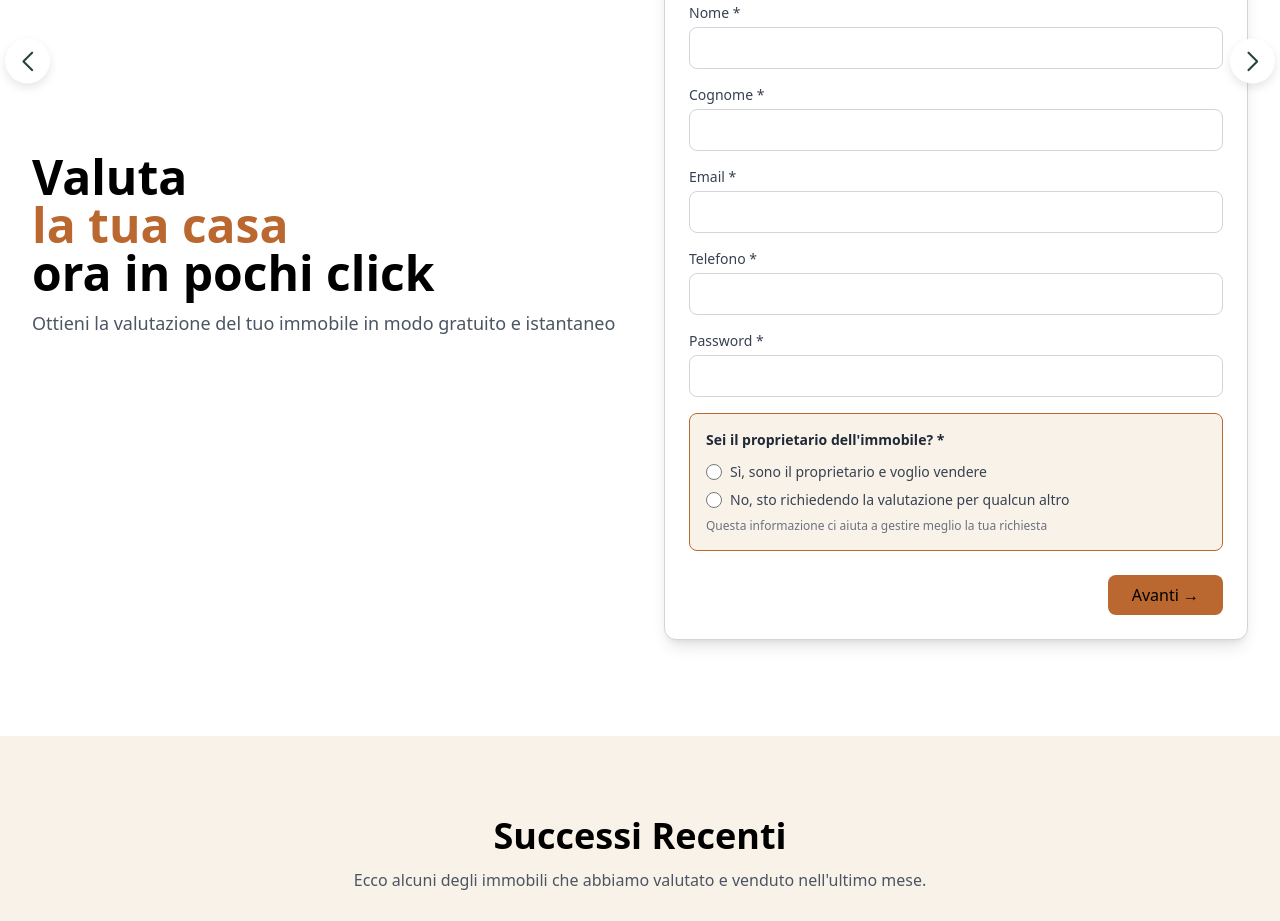
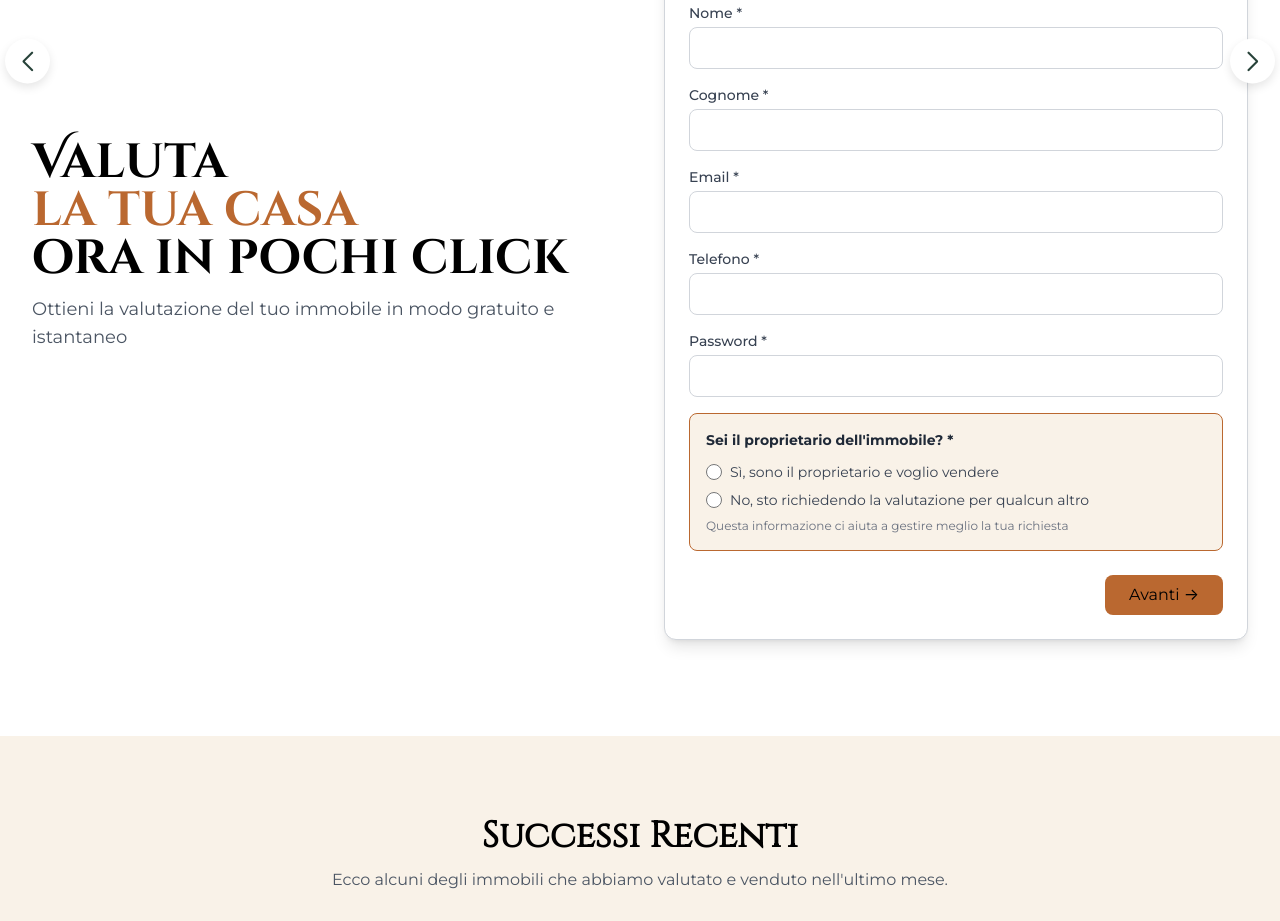
Before and after one commit to marcologioco/laboratorio-integrato-group-4, a website: page immobiliaris-be/src/main/resources/static/index.html in a window 1280 px wide. Shown: the part 339-1260 px from the top of the page. Drawn offline with nearby package versions, Linux system fonts and the light colour scheme.

Commit message:
added the fonts in main page

```diff
--- a/immobiliaris-be/src/main/resources/static/index.html
+++ b/immobiliaris-be/src/main/resources/static/index.html
@@ -9,8 +9,15 @@
     <!-- tuo CSS Tailwind -->
     <link href="styles/style-tailwind.css" rel="stylesheet">
 
+    <!-- Google Fonts: Montserrat (base), Cinzel, Cinzel Decorative -->
+    <link rel="preconnect" href="https://fonts.googleapis.com">
+    <link rel="preconnect" href="https://fonts.gstatic.com" crossorigin>
+    <link href="https://fonts.googleapis.com/css2?family=Cinzel&family=Cinzel+Decorative:wght@400;700&family=Montserrat:wght@300;400;500;700;800&display=swap" rel="stylesheet">
+
     <link rel="stylesheet" href="https://cdn.jsdelivr.net/npm/swiper@11/swiper-bundle.min.css" />
     <link rel="stylesheet" href="./styles/home-styles.css" />
+    <!-- custom font utilities & base overrides (loaded after Tailwind so it wins) -->
+    <link rel="stylesheet" href="./styles/custom-fonts.css" />
 
     <style>
         .form-step {
@@ -23,7 +30,7 @@
     </style>
 </head>
 
-<body class="font-sans text-my-black antialiased">
+<body class="font-montserrat text-my-black antialiased">
 
     <div class="bg-my-green-dark text-my-cream text-xs py-2.5">
         <div class="max-w-7xl mx-auto px-4 sm:px-6 lg:px-8 flex justify-between items-center">
@@ -138,7 +145,7 @@
             <div class="grid grid-cols-1 md:grid-cols-2 items-center gap-8 md:gap-12">
 
                 <div>
-                    <h1 class="text-4xl md:text-5xl font-extrabold leading-tight text-my-black">
+                    <h1 class="text-4xl md:text-5xl font-extrabold leading-tight text-my-black font-cinzel-decorative">
                         Valuta <br>
                         <span class="text-my-orange">la tua casa</span><br>
                         ora in pochi click
@@ -505,7 +512,7 @@
     <section class="py-20 bg-my-cream">
         <div class="max-w-7xl mx-auto px-4 sm:px-6 lg:px-8">
             <div class="text-center mb-12">
-                <h2 class="text-3xl md:text-4xl font-extrabold text-my-black mb-3">
+                <h2 class="text-3xl md:text-4xl font-extrabold text-my-black mb-3 font-cinzel">
                     Successi Recenti
                 </h2>
                 <p class="text-gray-600">Ecco alcuni degli immobili che abbiamo valutato e venduto nell'ultimo mese.</p>
@@ -702,7 +709,7 @@
 
     <section id="servizi" class="py-16">
         <div class="max-w-7xl mx-auto px-4 sm:px-6 lg:px-8 text-center">
-            <h2 class="text-3xl font-bold mb-2 text-my-black">Cosa ottieni affidandoti a noi</h2>
+            <h2 class="text-3xl font-bold mb-2 text-my-black font-cinzel">Cosa ottieni affidandoti a noi</h2>
             <p class="text-gray-600 mb-1">Lavoriamo nel settore immobiliare da più di 50 anni e abbiamo le soluzioni ai
                 tuoi problemi</p>
             <p class="text-gray-600 mb-8">Un servizio completo, rapido e costruito intorno alle tue esigenze.</p>
@@ -740,7 +747,7 @@
         <div class="max-w-7xl mx-auto px-4 sm:px-6 lg:px-8">
             <div class="grid grid-cols-1 md:grid-cols-2 items-center gap-12">
                 <div class="relative z-10">
-                    <h2 class="text-4xl font-extrabold leading-tight">
+                    <h2 class="text-4xl font-extrabold leading-tight font-cinzel">
                         Siamo qui per<br>
                         <span class="text-4xl md:text-5xl font-bold text-my-orange">darti sicurezza,
                             chiarezza</span><br>
--- /dev/null
+++ b/immobiliaris-be/src/main/resources/static/styles/custom-fonts.css
@@ -0,0 +1,35 @@
+/* custom-fonts.css
+   - Loads font-family utilities and sets base fonts for the site.
+   - Loaded after Tailwind so rules here override generated Tailwind defaults where needed.
+*/
+
+:root {
+  --font-montserrat: 'Montserrat', ui-sans-serif, system-ui, -apple-system, 'Segoe UI', Roboto, 'Helvetica Neue', Arial, 'Noto Color Emoji', 'Apple Color Emoji', 'Segoe UI Emoji', 'Segoe UI Symbol', sans-serif;
+  --font-cinzel: 'Cinzel', serif;
+  --font-cinzel-decorative: 'Cinzel Decorative', 'Cinzel', serif;
+}
+
+/* utility classes (behave similarly to Tailwind's font-* utilities) */
+.font-montserrat { font-family: var(--font-montserrat) !important; }
+.font-cinzel { font-family: var(--font-cinzel) !important; }
+.font-cinzel-decorative { font-family: var(--font-cinzel-decorative) !important; }
+
+/* explicit base override for the page — prevents other style rules from unintentionally forcing another font */
+html, body {
+  font-family: var(--font-montserrat) !important;
+}
+
+/* Headings: make sure h1 uses Cinzel Decorative and h2 uses Cinzel */
+h1, .h1, .heading-1 {
+  font-family: var(--font-cinzel-decorative) !important;
+}
+
+h2, .h2, .heading-2 {
+  font-family: var(--font-cinzel) !important;
+}
+
+/* Keep small text and UI elements in Montserrat explicitly to avoid fallback surprises */
+small, a, button, input, textarea, select, label { font-family: var(--font-montserrat) !important; }
+
+/* Accessibility: ensure the headings preserve weight and spacing but use our fonts */
+h1, h2 { -webkit-font-smoothing: antialiased; -moz-osx-font-smoothing: grayscale; }
--- a/immobiliaris-be/tailwind.config.js
+++ b/immobiliaris-be/tailwind.config.js
@@ -13,6 +13,11 @@ module.exports = {
   ],
   theme: {
     extend: {
+      fontFamily: {
+        montserrat: ["Montserrat", "ui-sans-serif", "system-ui", "-apple-system", "Segoe UI", "Roboto", "Helvetica Neue", "Arial", "sans-serif"],
+        cinzel: ["Cinzel", "serif"],
+        'cinzel-decorative': ["Cinzel Decorative", "Cinzel", "serif"],
+      },
       colors: {
         'my-green-dark': '#274239',
         'my-green-light': '#809074',
```
